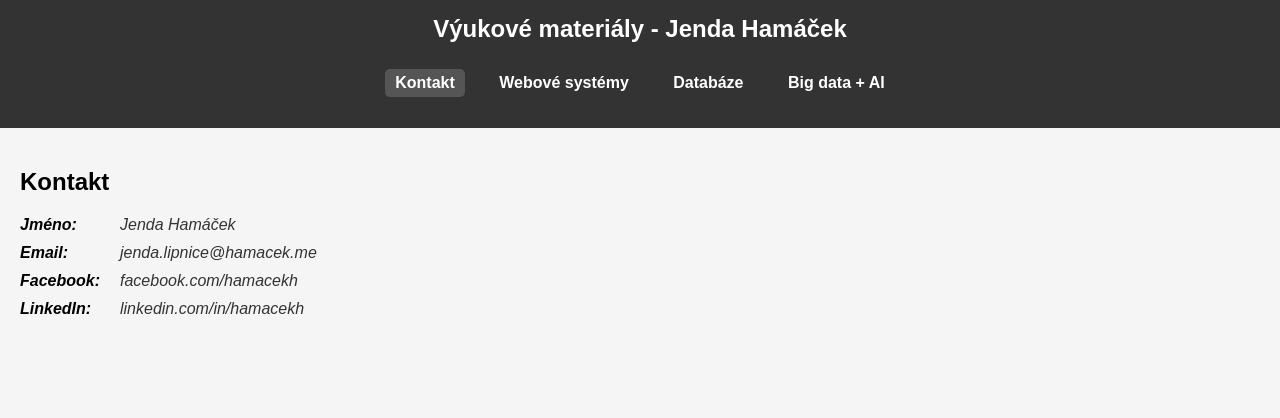
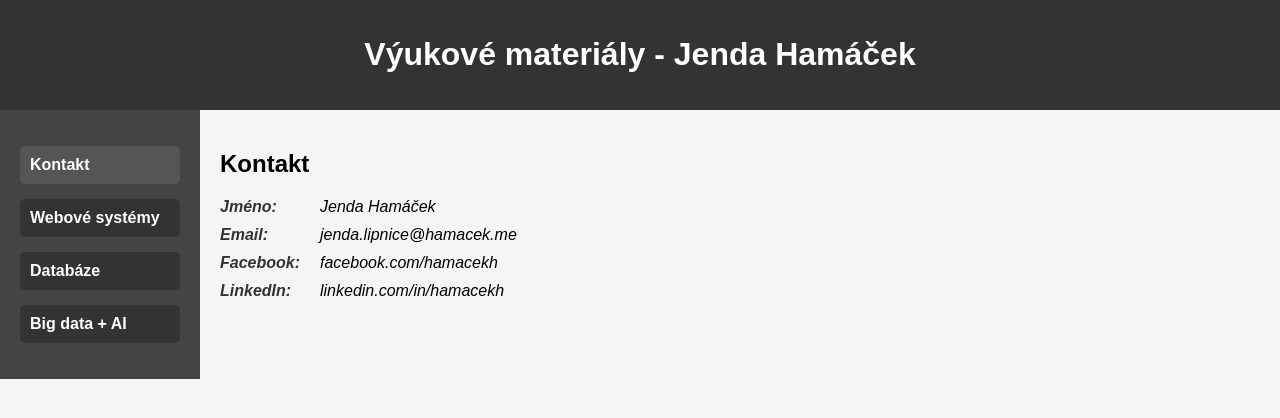
Before and after one commit to hamacekh/Lipnice, a plain HTML site: page 2024/personal-webpage/index.html in a window 1280 px wide. Drawn offline with Linux system fonts and the light colour scheme.

Commit message:
Finalize personal webpage

```diff
--- a/2024/personal-webpage/index.html
+++ b/2024/personal-webpage/index.html
@@ -9,7 +9,10 @@
 <body>
     <header>
         <h1>Výukové materiály - Jenda Hamáček</h1>
-        <nav>
+    </header>
+
+    <div class="container">
+        <nav class="sidebar">
             <ul>
                 <li><a href="#" id="link-section-contact" onclick="showSection('section-contact')">Kontakt</a></li>
                 <li><a href="#" id="link-section1" onclick="showSection('section1')">Webové systémy</a></li>
@@ -17,7 +20,6 @@
                 <li><a href="#" id="link-section3" onclick="showSection('section3')">Big data + AI</a></li>
             </ul>
         </nav>
-    </header>
 
         <main>
             <section id="section-contact" class="content-section">
@@ -56,6 +58,7 @@
                 <a href="material3.pdf" download>Stáhnout materiál 3</a>
             </section>
         </main>
+    </div>
 
     <script src="script.js"></script>
 </body>
--- a/2024/personal-webpage/styles.css
+++ b/2024/personal-webpage/styles.css
@@ -8,20 +8,20 @@
 .contact-item strong {
     width: 100px; /* Šířka pro zarovnání popisků */
     display: inline-block;
+    font-weight: bold;
+    color: #333;
 }
 
 .contact-item a, .contact-item span {
-    text-decoration: none;
-    color: #333; /* Barva textu */
+    color: #000; /* Barva textu */
     background-color: transparent; /* Odstranění pozadí */
+    text-decoration: none; /* Odstranění podtržení */
     padding: 0; /* Odstranění paddingu */
     margin-top: 0;
 }
 
 .contact-item a:hover {
-    text-decoration: underline;
-    color: #000; /* Zvýraznění textu při hoveru */
-    background-color: transparent;
+    text-decoration: underline; /* Podtržení při hoveru pro zvýraznění odkazu */
 }
 
 /* Původní styly */
@@ -35,39 +35,51 @@ body {
 header {
     background-color: #333;
     color: white;
-    padding: 15px 0;
+    padding: 15px;
     text-align: center;
 }
 
-header h1 {
-    margin: 0;
-    font-size: 24px;
+.container {
+    display: flex;
 }
 
-nav ul {
+/* Styl pro boční panel */
+.sidebar {
+    width: 200px;
+    background-color: #444;
+    padding: 20px;
+    box-sizing: border-box;
+}
+
+.sidebar ul {
     list-style-type: none;
     padding: 0;
 }
 
-nav ul li {
-    display: inline;
-    margin: 0 10px;
+.sidebar ul li {
+    margin-bottom: 15px;
 }
 
-nav ul li a {
+.sidebar ul li a {
     color: white;
     text-decoration: none;
     font-weight: bold;
-    padding: 5px 10px;
+    display: block;
+    padding: 10px;
+    background-color: #333;
     border-radius: 5px;
 }
 
-nav ul li a.active {
+.sidebar ul li a:hover,
+.sidebar ul li a.active {
     background-color: #555;
 }
 
+/* Styl pro hlavní obsah */
 main {
+    flex-grow: 1;
     padding: 20px;
+    box-sizing: border-box;
 }
 
 .content-section {
@@ -79,22 +91,34 @@ main {
 }
 
 a {
-    display: inline-block;
-    margin-top: 10px;
-    padding: 10px 15px;
-    background-color: #333;
-    color: white;
+    display: inline;
+    padding: 0;
+    background-color: transparent;
+    color: #333;
     text-decoration: none;
-    border-radius: 5px;
 }
 
 a:hover {
-    background-color: #555;
+    background-color: transparent;
+    color: #000;
+    text-decoration: underline;
 }
 
 @media (max-width: 600px) {
-    nav ul li {
-        display: block;
-        margin: 5px 0;
+    .container {
+        flex-direction: column;
+    }
+
+    .sidebar {
+        width: 100%;
+        padding: 10px;
+    }
+
+    .sidebar ul li {
+        margin-bottom: 10px;
+    }
+
+    .sidebar ul li a {
+        padding: 10px;
     }
 }
```
Lines whose indentation alone changed are shown as unchanged.
